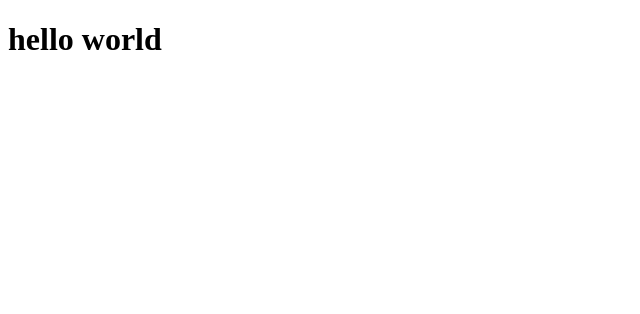
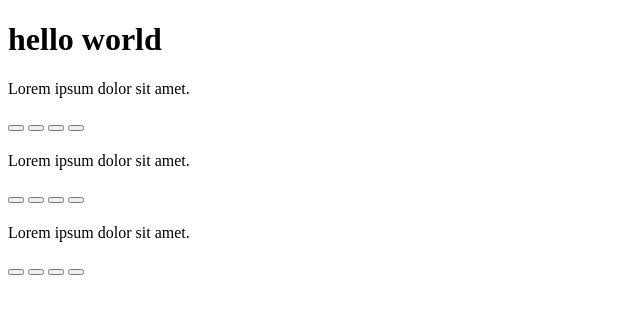
Before and after one commit to DmitrijPerejro/pupsik, a plain HTML site: page index.html in a window 1280 px wide. Shown: the whole page, without its empty margins (0-640 px from the left). Drawn offline with Linux system fonts and the light colour scheme.

Commit message:
finished HTML in index.html

```diff
--- a/index.html
+++ b/index.html
@@ -9,6 +9,37 @@
 
 <body>
   <h1>hello world</h1>
+
+  <section>
+    <h2></h2>
+    <p>
+      Lorem ipsum dolor sit amet.
+    </p>
+    <button></button>
+    <button></button>
+    <button></button>
+    <button></button>
+  </section>
+  <section>
+    <h2></h2>
+    <p>
+      Lorem ipsum dolor sit amet.
+    </p>
+    <button></button>
+    <button></button>
+    <button></button>
+    <button></button>
+  </section>
+  <section>
+    <h2></h2>
+    <p>
+      Lorem ipsum dolor sit amet.
+    </p>
+    <button></button>
+    <button></button>
+    <button></button>
+    <button></button>
+  </section>
 </body>
 
 </html>
```
